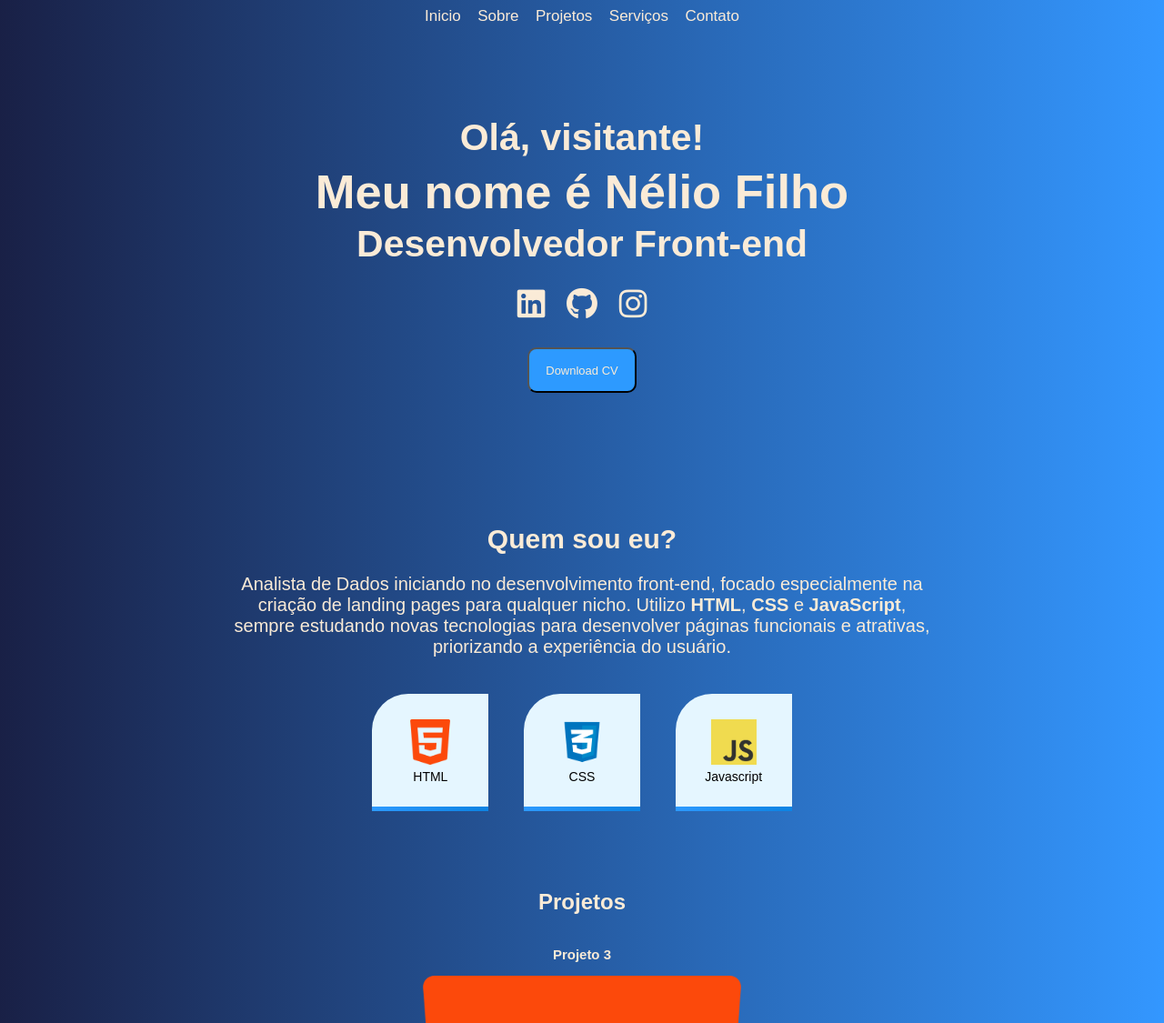
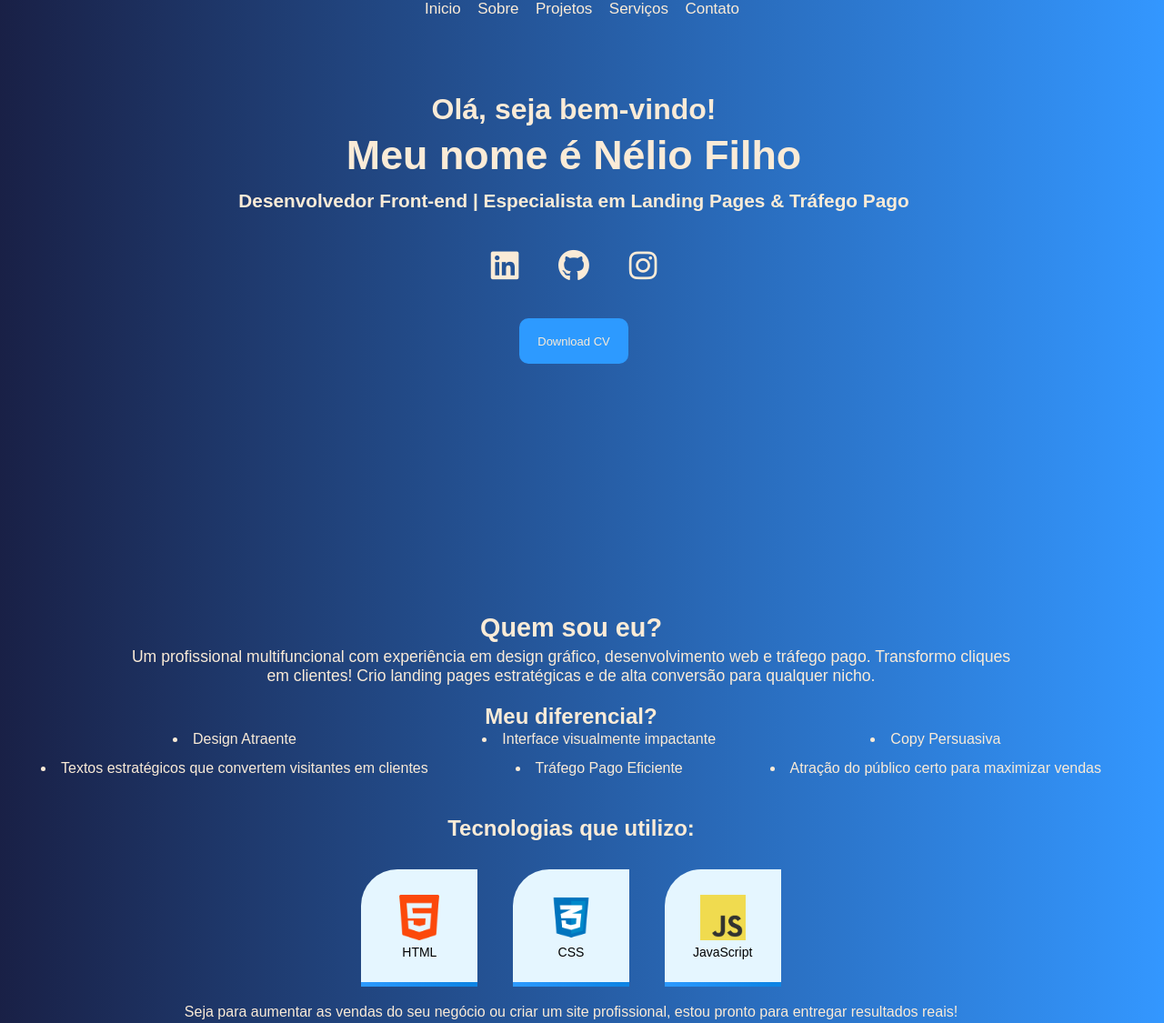
Before and after one commit to NelioFilho/Landing_Page, a plain HTML site: page index.html in a window 1280 px wide. Shown: the top 1125 px of the page at 91% size. Drawn offline with Linux system fonts and the light colour scheme; a web font is replaced by a local one.

Commit message:
correção margens, e copy

```diff
--- a/index.html
+++ b/index.html
@@ -21,18 +21,24 @@
 
 
     <section id="Home">
-        <div class="intro">
-            <h3>Olá, visitante!</h3>
-            <h1>Meu nome é Nélio Filho</h1>
-            <h3>Desenvolvedor Front-end</h3>
+        <div class="presentation">
+
+            <div class="text-presentation">
+                <h3>Olá, seja bem-vindo!</h3>
+                <h1>Meu nome é Nélio Filho</h1>
+                <h4>Desenvolvedor Front-end | Especialista em Landing Pages & Tráfego Pago</h4>
+                <!--<h5>Crio experiências digitais impactantes que convertem visitantes em clientes.</h5>-->
+
+            </div>
+
 
             <a href="https://www.linkedin.com/in/nelio-filho/" target="_blank" class="social-media"><i class="fa-brands fa-linkedin"></i></a>
             <a href="https://github.com/NelioFilho" target="_blank" class="social-media"><i class="fa-brands fa-github"></i></a>
             <a href="https://www.instagram.com/nelio_flavio/?hl=pt-br" target="_blank" class="social-media"><i class="fa-brands fa-instagram"></i></a>
 
-            <button class="btn-cv">
+            <span class="btn-cv">
                 Download CV
-            </button>
+            </span>
 
         </div>
 
@@ -43,12 +49,27 @@
     <section id="About">
         <div>
             <h3 class="Sobre-titulo">Quem sou eu?</h3>
-            <div  class="Sobre-desc">
-                <p>Analista de Dados iniciando no desenvolvimento front-end, focado especialmente na criação de landing pages para qualquer nicho. Utilizo <b>HTML</b>, <b>CSS</b> e <b>JavaScript</b>, sempre estudando novas tecnologias para desenvolver páginas funcionais e atrativas, priorizando a experiência do usuário.</p>
+
+            <div  class="text-about">
+                <p>Um profissional multifuncional com experiência em design gráfico, desenvolvimento web e tráfego pago. Transformo cliques em clientes!
+                Crio landing pages estratégicas e de alta conversão para qualquer nicho.</p>
             </div>
+
+            <div class="list-service">
+                <span class="soft-skills">Meu diferencial?</span>
+                <ul>
+                    <li>Design Atraente</li>
+                    <li>Interface visualmente impactante</li>
+                    <li>Copy Persuasiva</li>
+                    <li>Textos estratégicos que convertem visitantes em clientes</li>
+                    <li>Tráfego Pago Eficiente</li>
+                    <li>Atração do público certo para maximizar vendas</li>
+                </ul>
+            </div>
+
         </div>
 
-
+        <p class="title-skill">Tecnologias que utilizo:</p>
         <div class="skills">
             <div class="item-skill">
                 <img class="skill" src="Imagens/html.png">
@@ -62,9 +83,11 @@
 
             <div class="item-skill">
                 <img class="skill" src="Imagens/javascript.png">
-                <p class="text-skill">Javascript</p>
+                <p class="text-skill">JavaScript</p>
             </div>
         </div>
+
+        <p>Seja para aumentar as vendas do seu negócio ou criar um site profissional, estou pronto para entregar resultados reais!</p>
 
     </section>
 
--- a/script.js
+++ b/script.js
@@ -13,13 +13,3 @@ function nextImage(){
 
     document.getElementById("radio"+count).checked = true;
 }
-
-const radios = document.querySelectorAll('input[name="radio-btn"]');
-const autoBtns = document.querySelectorAll('.navigation-auto div');
-
-radios.forEach((radio, index) => {
-    radio.addEventListener('change', () => {
-        autoBtns.forEach(btn => btn.style.backgroundColor = "transparent"); // Resetar todos
-        autoBtns[index].style.backgroundColor = "red"; // Aplicar cor ao botão correspondente
-    });
-});
--- a/style.css
+++ b/style.css
@@ -7,6 +7,8 @@
     font-optical-sizing: auto;
     font-weight: weight;
     font-style: normal;
+    margin: 0;
+    padding: 0;
 }
 
 body{
@@ -26,25 +28,67 @@ a:hover{
 }
 
 #Home{
-    height: 300px;
-    padding: 75px;
+    width: 90vw;
+    height: 500px;
+    margin: 5px;
+    padding: 50px;
     font-size: 50px;
 }
 
-.intro{
+.presentation{
     height: 400px;
     line-height: 15px;
     text-align: center;
     font-size: 35px;
+    margin: 10px;
+}
+
+.presentation h3{
+    font-size: 2rem;
+    height: 50px;
+    display: flex;
+    justify-content: center;
+    align-items: center;
+}
+
+.presentation h1{
+    font-size: 2.8rem;
+    height: 50px;
+    display: flex;
+    justify-content: center;
+    align-items: center;
+}
+
+.presentation h4{
+    font-size: 1.3rem;
+    height: 50px;
+    display: flex;
+    justify-content: center;
+    align-items: center;
+}
+
+.presentation h5{
+    font-size: 1rem;
+    height: 50px;
+    display: flex;
+    justify-content: center;
+    align-items: center;
+}
+
+.text-presentation{
+    margin: 10px;
+    padding: 10px;
 }
 
 .social-media i{
     font-size: 35px;
+    margin: 10px;
 }
 
 .social-media i:hover{
     font-size: 40px;
     color: #2d9aff;
+    margin: 10px;
 }
 
 .btn-cv{
@@ -67,29 +111,68 @@ a:hover{
 }
 
 #About{
-    margin: 150px;
+    margin: 10px;
+    height: 500px;
+    width: 95vw;
+    padding: 10px;
     display: flex;
     justify-content: center;
     align-items: center;
     text-align: center;
     flex-direction: column;
-    height: 200px;
 }
 
 .Sobre-titulo{
     font-weight: bold;
-    font-size: 30px;
-    height: 5px;
+    font-size: 1.8rem;
+    margin: 5px
 }
 
-.Sobre-desc{
+.text-about{
     width: 80%;
-    font-size: 20px;
+    font-size: 1.1rem;
     margin: 0 auto;
-    display: flex;
     text-align: center;
     justify-content: center;
     align-items: center;
+}
+
+.list-service{
+    margin: 20px;
+}
+
+.list-service ul {
+    list-style-position: inside;
+    padding: 0;
+    margin: 0;
+    display: grid;
+    grid-template-columns: repeat(3, 1fr);
+    flex-wrap: wrap;
+    gap: 10px;
+    justify-content: center;
+}
+
+.list-service li {
+    padding: 2px 5px;
+    border-radius: 10px;
+    text-align: center;
+    white-space: nowrap;
+}
+
+.soft-skills{
+    font-size: 1.5rem;
+    font-weight: 600;
+}
+
+.title-skill{
+    height: 50px;
+    width: 50%;
+    margin-top: 10px;
+    font-size: 1.5rem;
+    display: flex;
+    align-items: center;
+    justify-content: center;
+    font-weight: 600;
 }
 
 .skill{
```
